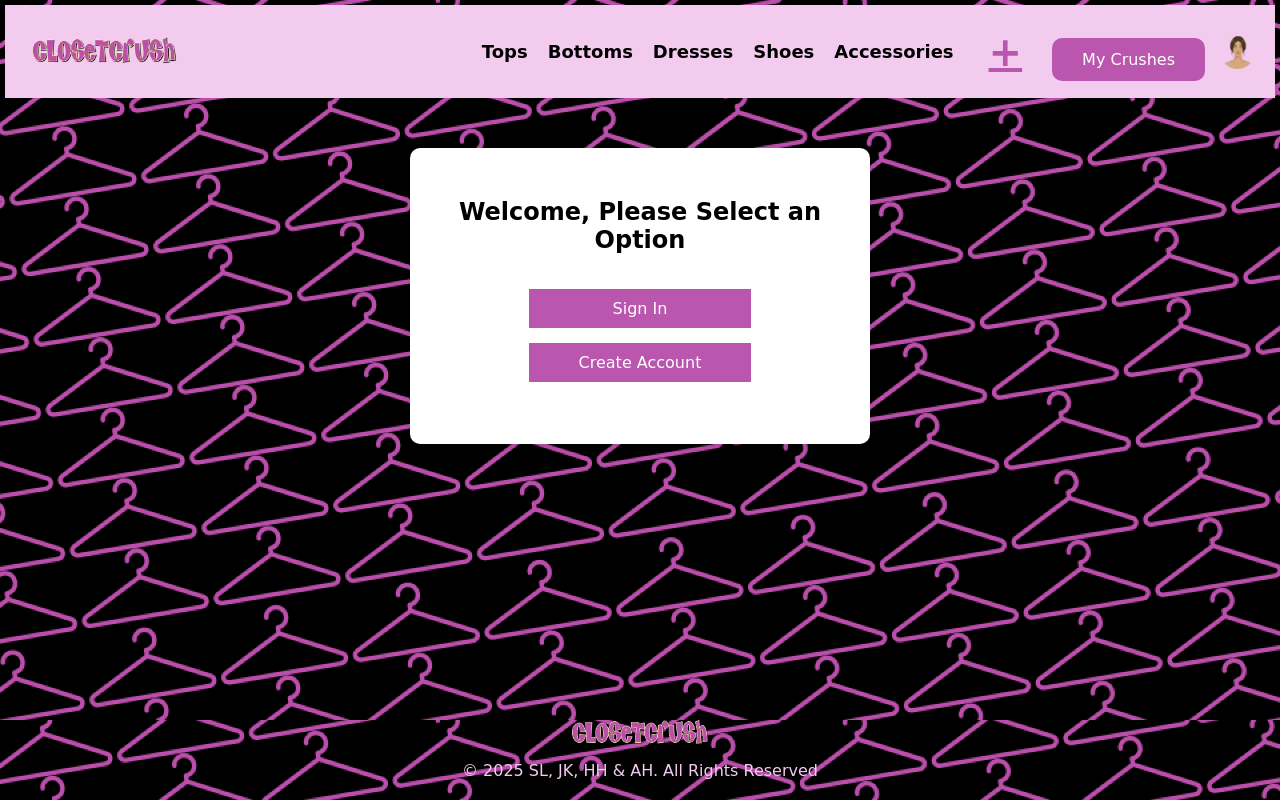
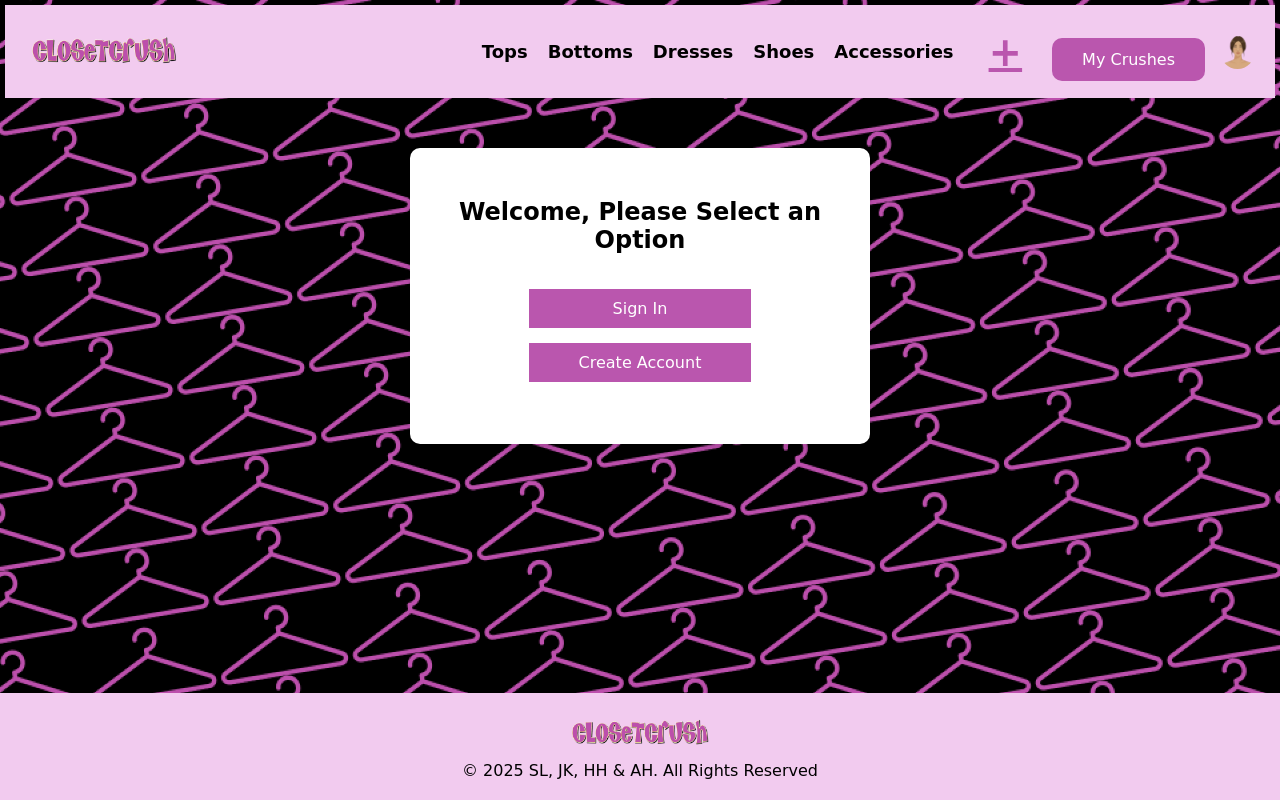
Before and after one commit to alissanh/ClosetCrush, a website: page interface/signinpage.html in a window 1280 px wide. Drawn offline with Linux system fonts and the light colour scheme; a web font is replaced by a local one.

Commit message:
footercolor

```diff
--- a/interface/signinpage.css
+++ b/interface/signinpage.css
@@ -50,7 +50,7 @@ body {
 }
 
 footer {
-    color:#F2CBEF;
+    background-color:#F2CBEF;
     text-align: center;
     width: 100%;
     padding: 20px 0;
```
